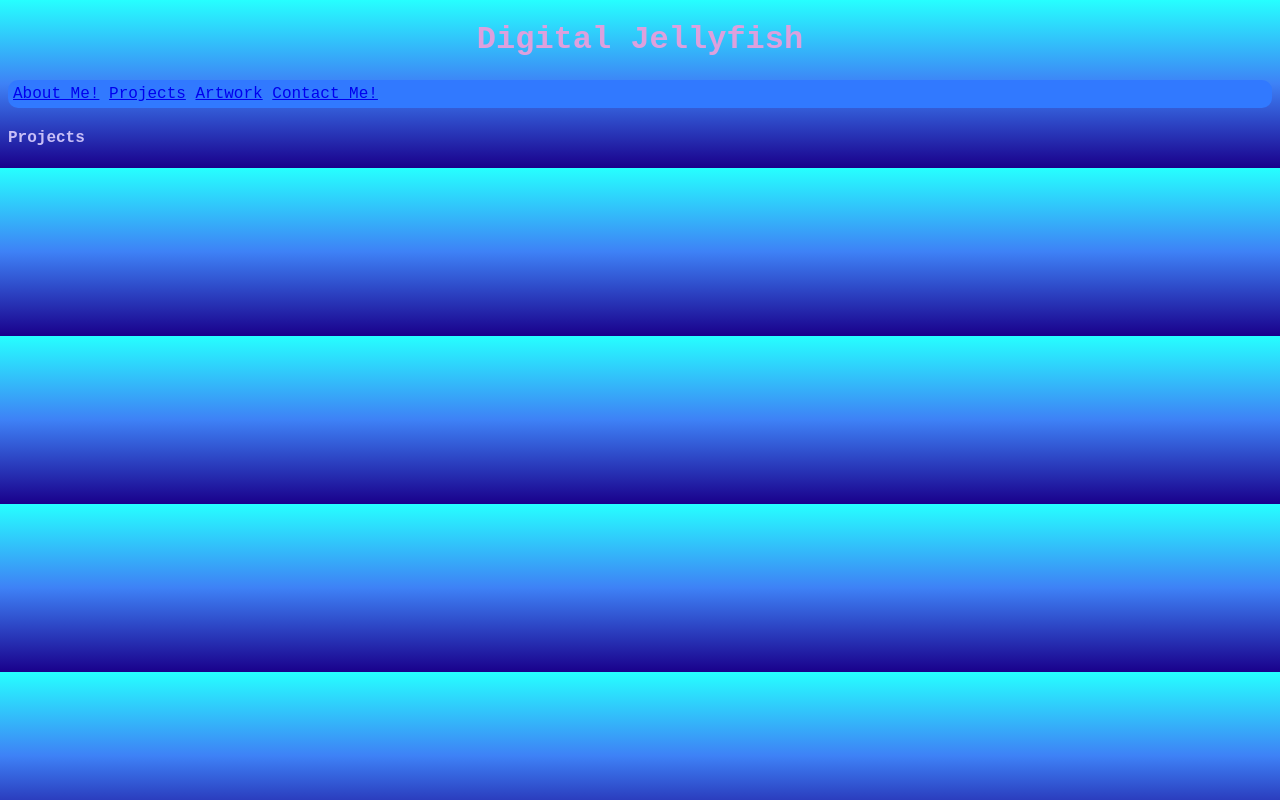
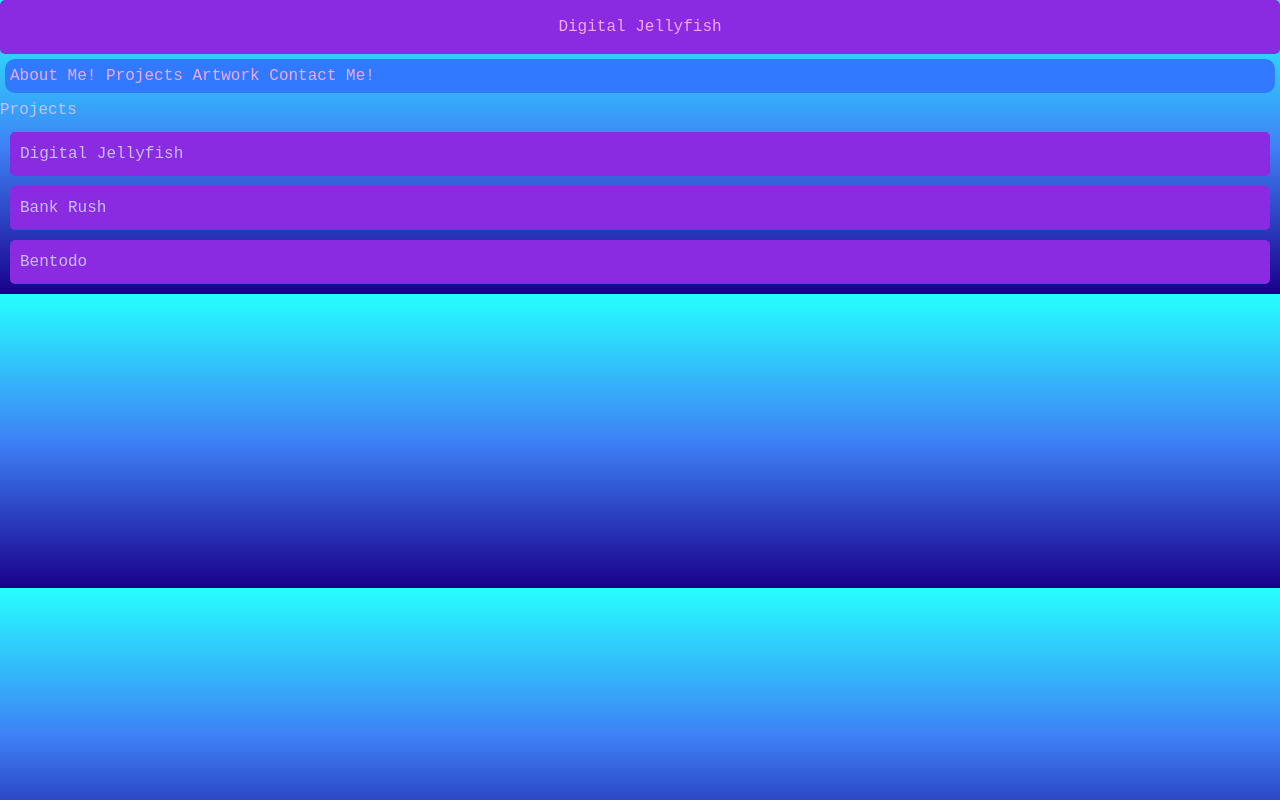
Before and after one commit to starsnee/starsnee.dev, a plain HTML site: page projects.html in a window 1280 px wide. Drawn offline with nearby package versions, Linux system fonts and the light colour scheme; a web font is replaced by a local one.

Commit message:
Adding Tailwind.css

```diff
--- a/artwork.html
+++ b/artwork.html
@@ -8,11 +8,12 @@
     <meta name="viewport" content="width=device-width, initial-scale=1">
     <link rel="stylesheet" href="artwork.css">
     <meta name="viewport" content="width=device-width, initial-scale=1.0">
-    <title>starsnee.dev</title>
+    <title>starsnee.dev | artwork</title>
+    <script src="https://cdn.jsdelivr.net/npm/@tailwindcss/browser@4"></script>
 </head>
 <body>
     <header>
-        <h1>Digital Jellyfish</h1>
+        <h1><a href="index.html">Digital Jellyfish</a></h1>
     </header>
     <nav>
         <a href="#">About Me!</a> <a href="projects.html">Projects</a> <a href="artwork.html">Artwork</a> <a href="contact.html">Contact Me!</a>
--- a/index.css
+++ b/index.css
@@ -26,10 +26,11 @@
   }
 
 body{
-    background: linear-gradient(180deg, rgb(38, 255, 255),rgb(62, 129, 246),rgb(25, 0, 139));
+    background:fixed;
+    background-image: linear-gradient(180deg, rgb(38, 255, 255),rgb(62, 129, 246),rgb(25, 0, 139));
     color: rgb(200, 191, 247);
     font-family: "Syne Mono", monospace;
-    background-attachment: fixed;
+    background-attachment:scroll;
 }
 
 h1 {
@@ -97,8 +98,16 @@ header{
 }
 
 footer{
-    background-color: rgb(18, 0, 97);
+    background: linear-gradient(180deg, rgb(9, 11, 154), blueviolet);
     padding:10px;
     border-radius: 10px;
     text-align: center;
 }
+
+a{
+    color:#ff8dff;
+}
+
+a:hover{
+    color: aqua;
+}
--- a/projects.css
+++ b/projects.css
@@ -5,6 +5,14 @@ body{
     background: linear-gradient(180deg, rgb(38, 255, 255),rgb(62, 129, 246),rgb(25, 0, 139));
     color: rgb(200, 191, 247);
     font-family: "Syne Mono", monospace;
+    background-attachment: scroll;
+   background-size:auto;
+}
+header{
+    background-color: blueviolet;
+    padding: 15px;
+    border-radius: 5px;
+    color: rgb(200, 191, 247);
 }
 
 h1 {
@@ -16,4 +24,19 @@ nav{
     background-color: rgb(49, 121, 255);
     padding: 5px;
     border-radius: 10px;
+    margin: 5px;
 }
+
+div{
+    align-items: center;
+    background-color: blueviolet;
+    border-radius: 5px;
+    align-content: center;
+    padding:10px;
+    margin: 10px;
+    float:center;
+}
+
+a{
+    color: rgb(239, 170, 255);
+}
--- a/projects.html
+++ b/projects.html
@@ -7,16 +7,19 @@
     <meta charset="UTF-8">
     <meta name="viewport" content="width=device-width, initial-scale=1">
     <link rel="stylesheet" href="projects.css">
-    <meta name="viewport" content="width=device-width, initial-scale=1.0">
     <title>starsnee.dev | projects</title>
+    <script src="https://cdn.jsdelivr.net/npm/@tailwindcss/browser@4"></script>
 </head>
 <body>
     <header>
-        <h1>Digital Jellyfish</h1>
+        <h1><a href="index.html">Digital Jellyfish</a></h1>
     </header>
     <nav>
         <a href="#">About Me!</a> <a href="projects.html">Projects</a> <a href="artwork.html">Artwork</a> <a href="contact.html">Contact Me!</a>
     </nav>
  <h4>Projects</h4>
+ <div>Digital Jellyfish</div>
+ <div>Bank Rush</div>
+ <div>Bentodo</div>
 </body>
 </html>
```
Also changed, not shown: contact.html (+2 -1 lines), index.html (+1 -1 lines), README.md.
